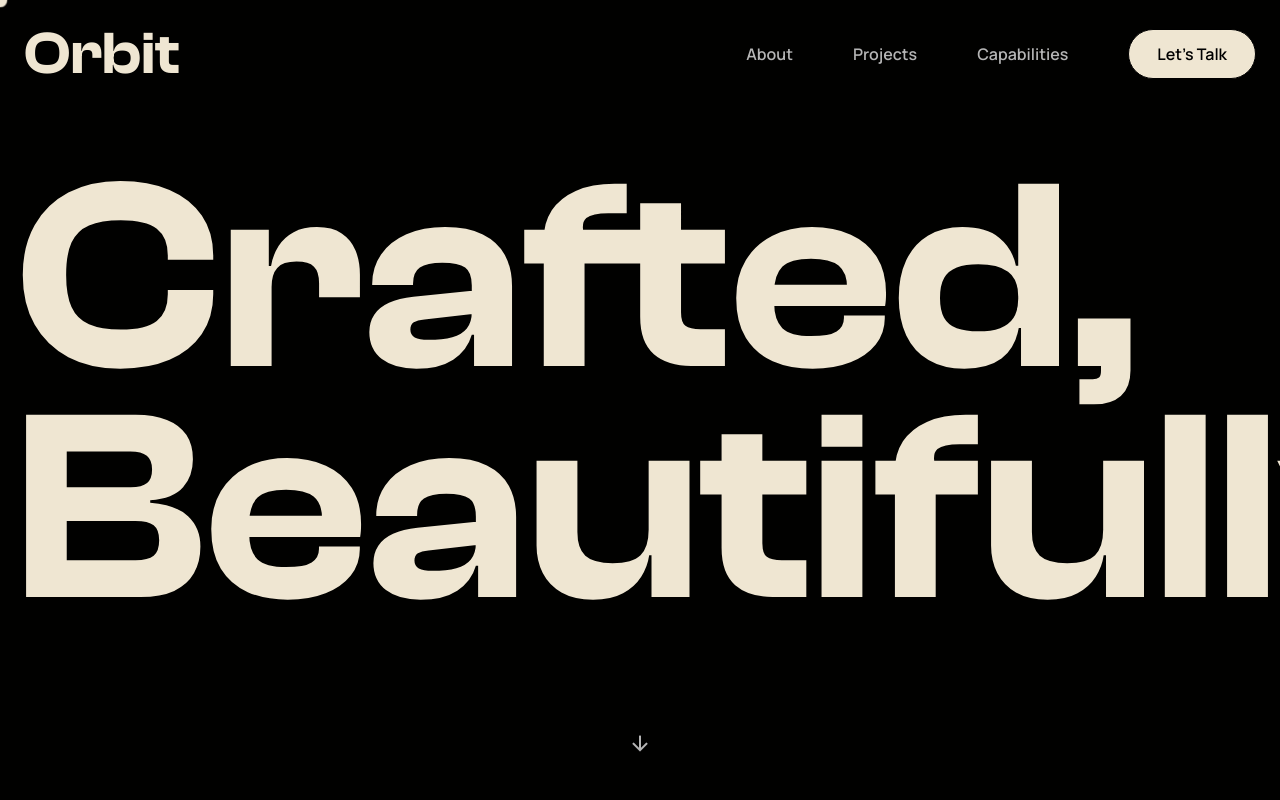
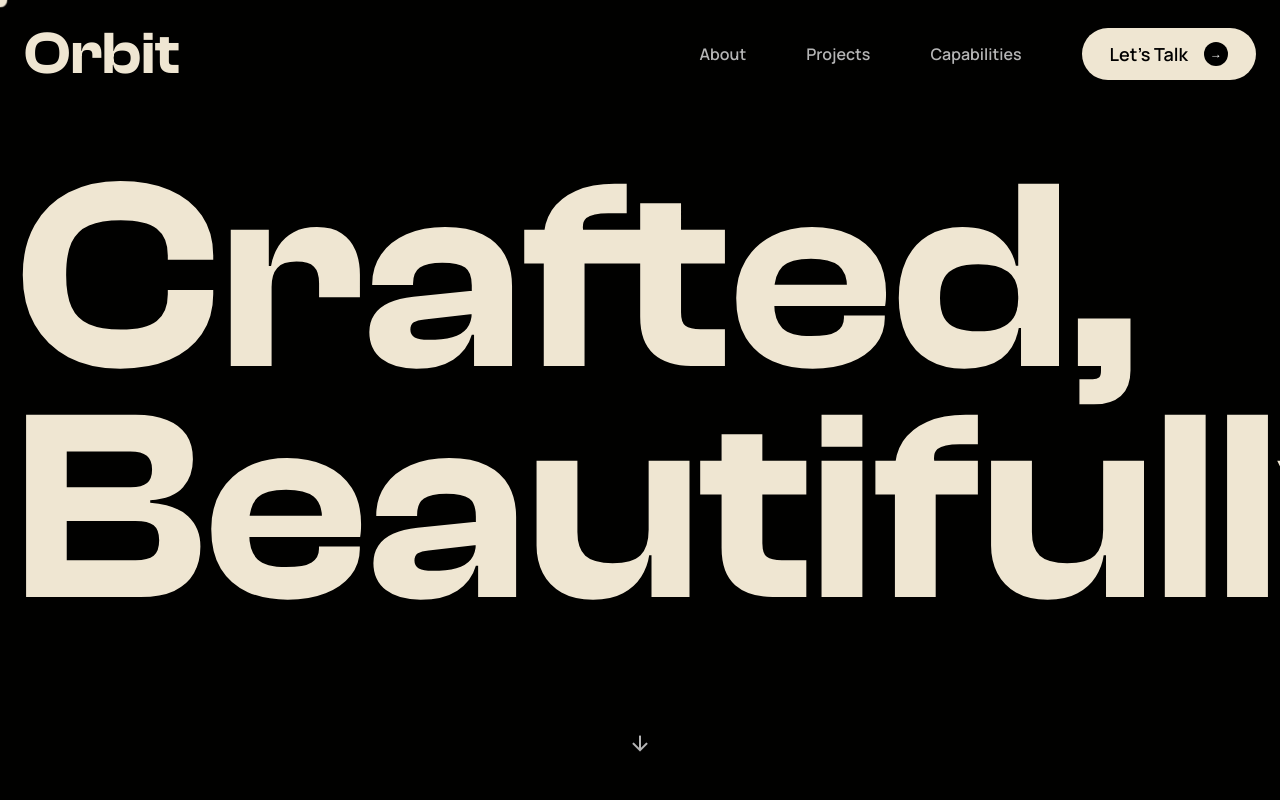
Before and after one commit to TanmayK-glitch/GSAP, a React (Vite) app in the folder Main-Project/: page / in a window 1280 px wide. Shown: the top 800 px of the page. Built offline with nearby package versions, Linux system fonts and the light colour scheme.

Commit message:
Made minor changes in button

```diff
--- a/Main-Project/src/assets/Components/AboutSection.jsx
+++ b/Main-Project/src/assets/Components/AboutSection.jsx
@@ -102,7 +102,7 @@ function AboutSection() {
                         </div>
 
                         <div ref={addToRefs} className="mt-12 md:mt-0">
-                            <button className="w-full md:w-auto group relative px-8 py-4 bg-[#efe6d2] text-black text-lg font-bold rounded-full overflow-hidden transition-all hover:scale-[1.02]">
+                            <button className="w-full md:w-auto group relative px-8 py-4 bg-[#efe6d2] text-black text-lg font-semibold rounded-full overflow-hidden transition-all hover:scale-[1.02]">
                                 <div className="absolute inset-0 bg-white translate-y-full group-hover:translate-y-0 transition-transform duration-300 ease-out"></div>
                                 <span className="relative z-10 flex items-center justify-between gap-4">
                                     Let's Talk
--- a/Main-Project/src/assets/Components/navbar.jsx
+++ b/Main-Project/src/assets/Components/navbar.jsx
@@ -12,7 +12,15 @@ function Navbar() {
                     <h5 className="cursor-pointer">About</h5>
                     <h5 className="cursor-pointer">Projects</h5>
                     <h5 className="cursor-pointer">Capabilities</h5>
-                    <button className="px-7 py-3 border rounded-4xl bg-[#efe6d2] text-black">Let's Talk</button>
+                    <button className="w-full md:w-auto group relative px-7 py-3 rounded-4xl bg-[#efe6d2] text-black text-lg font-semibold overflow-hidden transition-all hover:scale-[1.02]">
+                        <div className="absolute inset-0 bg-white translate-y-full group-hover:translate-y-0 transition-transform duration-300 ease-out"></div>
+                        <span className="relative z-10 flex items-center justify-between gap-4">
+                            Let's Talk
+                            <span className="bg-black text-white rounded-full w-6 h-6 flex items-center justify-center text-xs group-hover:bg-[#efe6d2] group-hover:text-black transition-colors">
+                                →
+                            </span>
+                        </span>
+                    </button>
                 </div>
             </nav>
         </>
```
